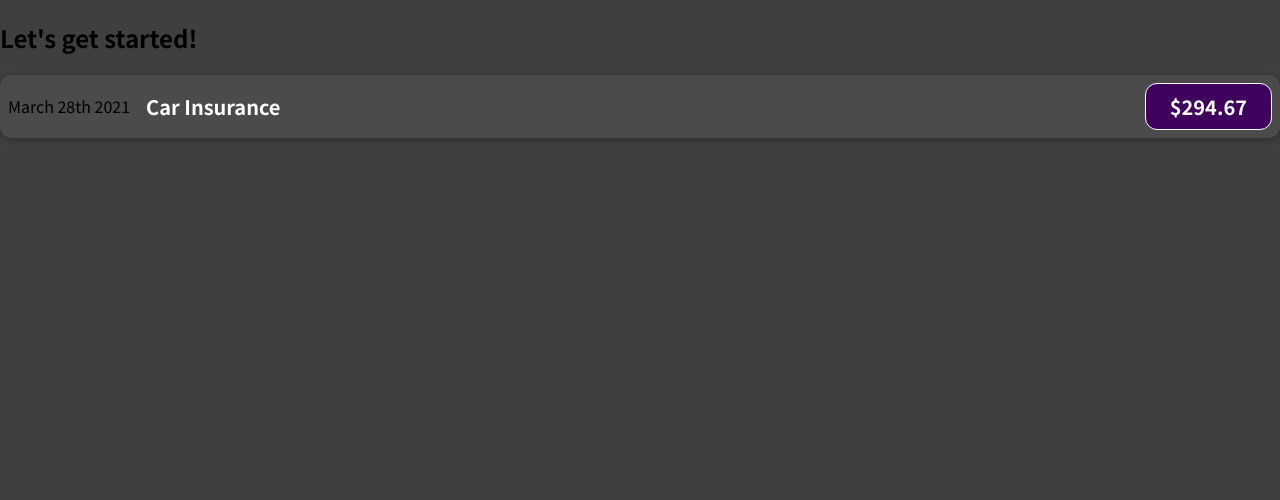
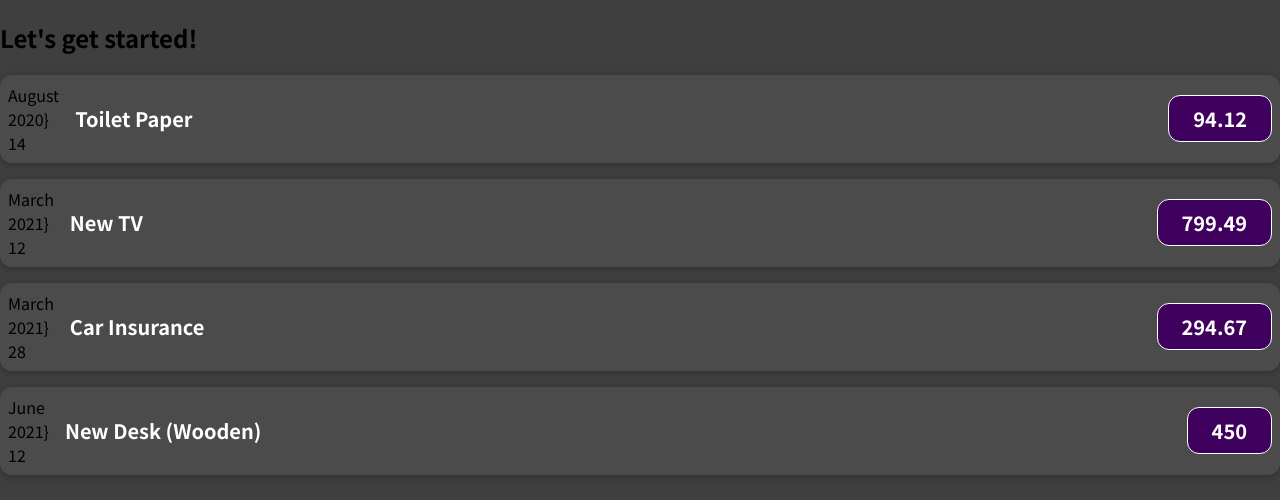
Before and after one commit to istewart22/ReactStuff, a JavaScript app: page / in a window 1280 px wide. Shown: the top 500 px of the page. Built offline with nearby package versions, Linux system fonts and the light colour scheme.

Commit message:
Display ExpenseItem

```diff
--- a/src/App.js
+++ b/src/App.js
@@ -1,10 +1,51 @@
 import ExpenseItem from './components/ExpenseItem';
 
 function App() {
+  const expenses = [
+    {
+      id: 'e1',
+      title: 'Toilet Paper',
+      amount: 94.12,
+      date: new Date(2020, 7, 14),
+    },
+    { id: 'e2', title: 'New TV', amount: 799.49, date: new Date(2021, 2, 12) },
+    {
+      id: 'e3',
+      title: 'Car Insurance',
+      amount: 294.67,
+      date: new Date(2021, 2, 28),
+    },
+    {
+      id: 'e4',
+      title: 'New Desk (Wooden)',
+      amount: 450,
+      date: new Date(2021, 5, 12),
+    },
+  ];
+
   return (
     <div>
       <h2>Let's get started!</h2>
-      <ExpenseItem></ExpenseItem>
+      <ExpenseItem
+        expenseDate={expenses[0].date}
+        expenseTitle={expenses[0].title}
+        expenseAmount={expenses[0].amount}
+      ></ExpenseItem>
+      <ExpenseItem
+        expenseDate={expenses[1].date}
+        expenseTitle={expenses[1].title}
+        expenseAmount={expenses[1].amount}
+      ></ExpenseItem>
+      <ExpenseItem
+        expenseDate={expenses[2].date}
+        expenseTitle={expenses[2].title}
+        expenseAmount={expenses[2].amount}
+      ></ExpenseItem>
+      <ExpenseItem
+        expenseDate={expenses[3].date}
+        expenseTitle={expenses[3].title}
+        expenseAmount={expenses[3].amount}
+      ></ExpenseItem>
     </div>
   );
 }
--- a/src/components/ExpenseItem.js
+++ b/src/components/ExpenseItem.js
@@ -1,12 +1,22 @@
 import './ExpenseItem.css';
 
-function ExpenseItem() {
+function ExpenseItem(props) {
+  const { expenseDate, expenseTitle, expenseAmount } = props;
+
+  const month = expenseDate.toLocaleString('en-US', { month: 'long' });
+  const year = expenseDate.getFullYear();
+  const day = expenseDate.toLocaleString('en-US', { day: '2-digit' });
+
   return (
     <div className='expense-item'>
-      <div>March 28th 2021</div>
+      <div>
+        <div>{month}</div>
+        <div>{year}}</div>
+        <div>{day}</div>
+      </div>
       <div className='expense-item__description'>
-        <h2>Car Insurance</h2>
-        <div className='expense-item__price'>$294.67</div>
+        <h2>{expenseTitle}</h2>
+        <div className='expense-item__price'>{expenseAmount}</div>
       </div>
     </div>
   );
```
